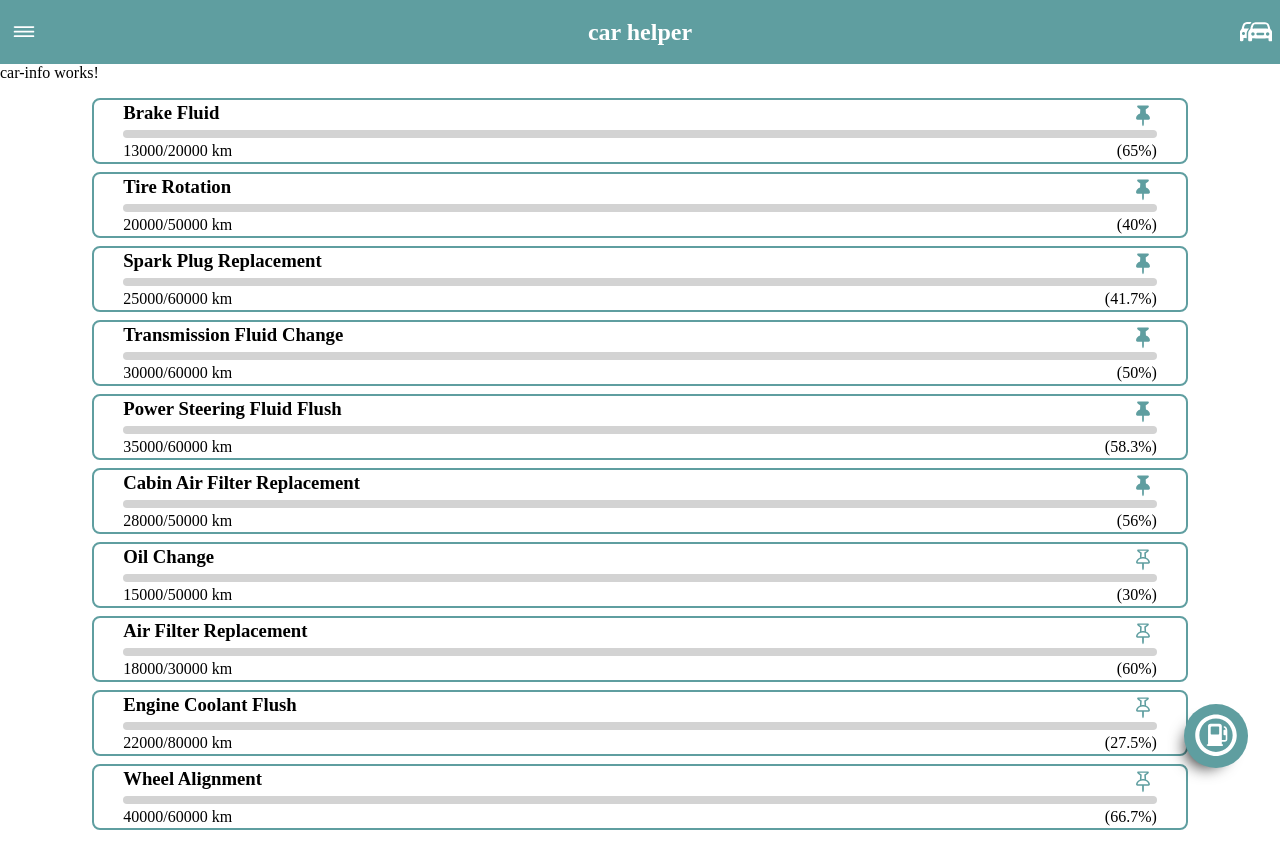
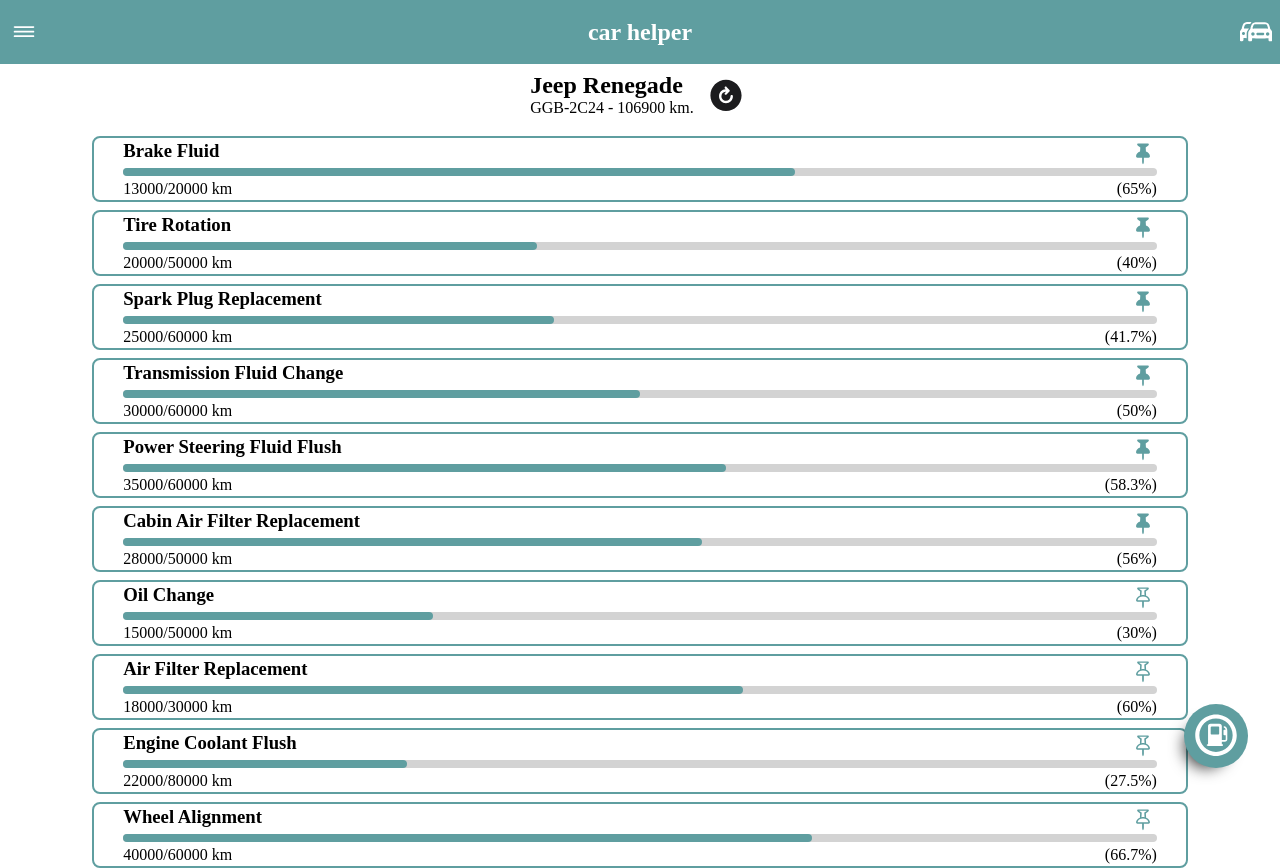
Before and after one commit to marinellibr/car-helper-app, an Angular app: page /metrics in a window 1280 px wide. Before the commit the page ends 830 px from the top, so only its background shows below. Built offline with nearby package versions, Linux system fonts and the light colour scheme.

Commit message:
feat: car info done and bugfix on metric card

```diff
--- a/src/app/components/shared/car-info/car-info.component.html
+++ b/src/app/components/shared/car-info/car-info.component.html
@@ -1 +1,14 @@
-<p>car-info works!</p>
+<div class="container">
+  <div class="content">
+    <div class="car">
+      <h1>{{ selected.vehicle }}</h1>
+      <span>{{ selected.licensePlate }} - {{ selected.mileage }} km.</span>
+    </div>
+
+    <img
+      src="../../../../assets/icons/placeholder.svg"
+      alt=""
+      (click)="navigate('vehicles')"
+    />
+  </div>
+</div>
--- a/src/app/components/shared/car-info/car-info.component.scss
+++ b/src/app/components/shared/car-info/car-info.component.scss
@@ -0,0 +1,25 @@
+.container {
+  width: 100%;
+  display: flex;
+  justify-content: center;
+
+  .content {
+    width: 250px;
+    display: flex;
+    justify-content: center;
+    gap: 8px;
+    margin-top: 8px;
+
+    .car {
+      h1 {
+        font-size: 1.5rem;
+      }
+      h3 {
+        font-size: 1rem;
+      }
+    }
+    img {
+      width: 48px;
+    }
+  }
+}
--- a/src/app/components/shared/car-info/car-info.component.ts
+++ b/src/app/components/shared/car-info/car-info.component.ts
@@ -1,12 +1,22 @@
-import { Component } from '@angular/core';
+import { Component, OnInit } from '@angular/core';
+import { Router } from '@angular/router';
 
 @Component({
   selector: 'app-car-info',
   standalone: true,
   imports: [],
   templateUrl: './car-info.component.html',
-  styleUrl: './car-info.component.scss'
+  styleUrl: './car-info.component.scss',
 })
-export class CarInfoComponent {
+export class CarInfoComponent implements OnInit {
+  constructor(private router: Router) {}
+  selected: any;
 
+  ngOnInit(): void {
+    this.selected = JSON.parse(window.localStorage.getItem('selectedVehicle')!);
+  }
+
+  navigate(endpoint: string) {
+    this.router.navigateByUrl(`/${endpoint}`);
+  }
 }
--- a/src/app/components/shared/metric-card/metric-card.component.html
+++ b/src/app/components/shared/metric-card/metric-card.component.html
@@ -15,7 +15,7 @@
     </div>
     <div class="progress-bar">
       <div class="bar">
-        <div class="progress" [ngStyle]="{ width: per + '%' }"></div>
+        <div class="progress" [ngStyle]="{ width: percentage + '%' }"></div>
       </div>
       <div class="status">
         <p class="mileage">
```
